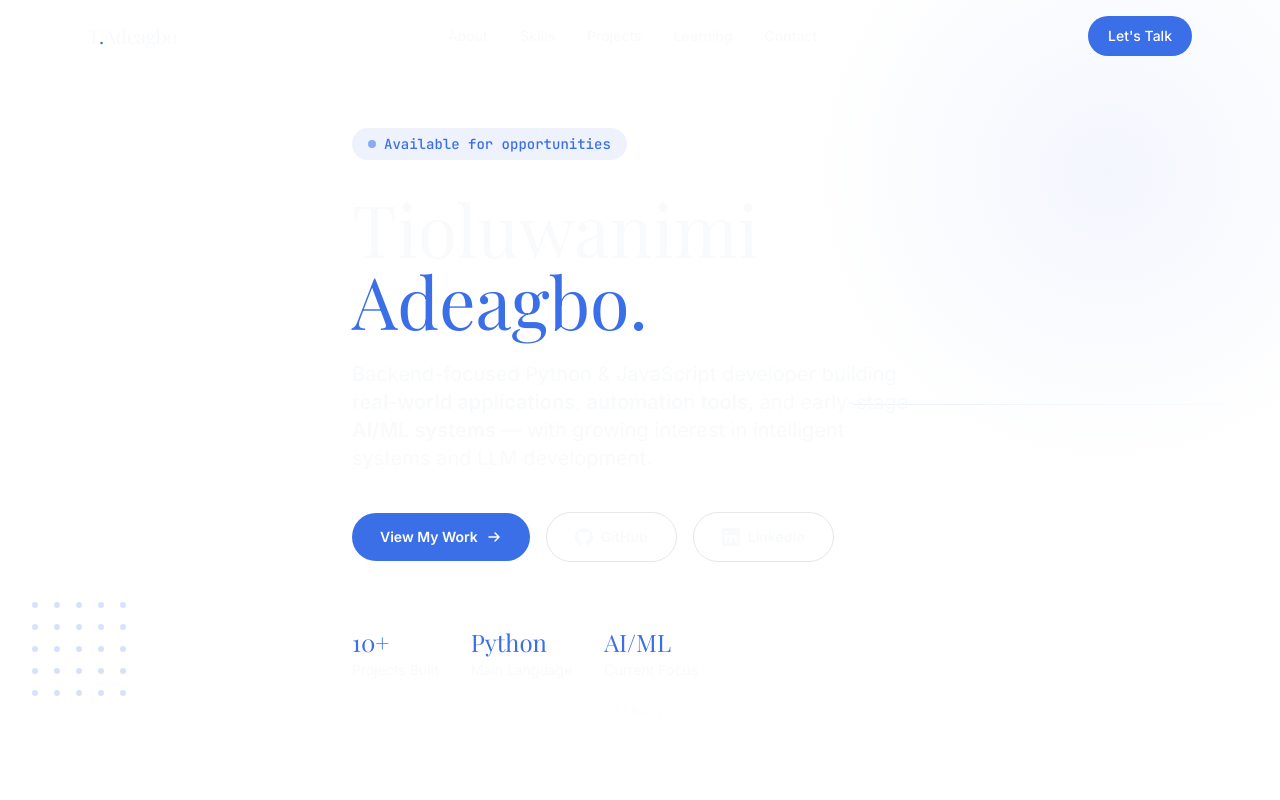
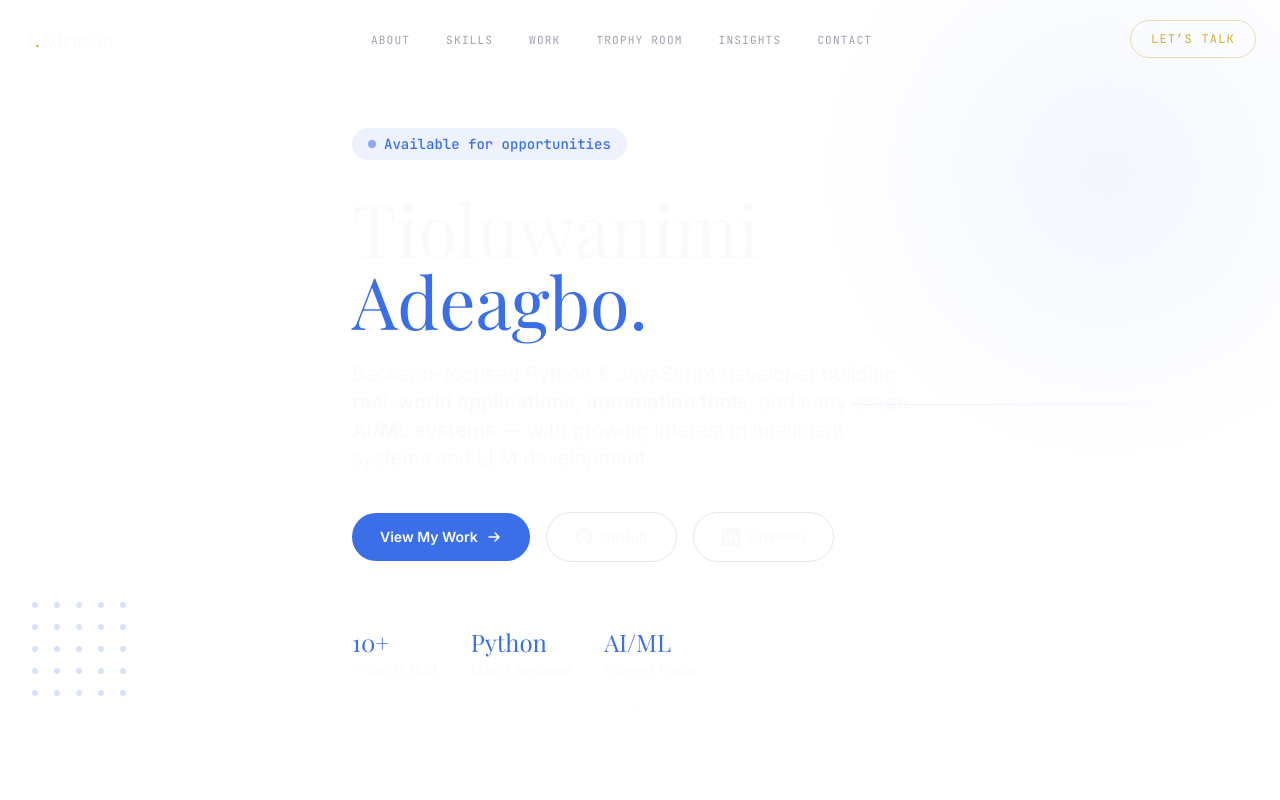
Before and after one commit to Tioluwanim/tioluwanimi-adeagbo-portfollio, a Next.js app: page / in a window 1280 px wide. Shown: the top 800 px of the page. Built offline with nearby package versions, Linux system fonts and the light colour scheme; a web font is replaced by a local one.

Commit message:
Refactor Navbar component and update links

```diff
--- a/components/Navbar.jsx
+++ b/components/Navbar.jsx
@@ -1,12 +1,14 @@
 'use client'
 
 import { useState, useEffect } from 'react'
+import { motion, AnimatePresence } from 'framer-motion'
 
 const links = [
   { label: 'About', href: '#about' },
   { label: 'Skills', href: '#skills' },
-  { label: 'Projects', href: '#projects' },
-  { label: 'Learning', href: '#learning' },
+  { label: 'Work', href: '#projects' },
+  { label: 'Trophy Room', href: '#trophy-room' },
+  { label: 'Insights', href: '#insights' },
   { label: 'Contact', href: '#contact' },
 ]
 
@@ -22,26 +24,22 @@ export default function Navbar() {
 
   return (
     <nav
-      className={`fixed top-0 left-0 right-0 z-50 transition-all duration-300 ${
-        scrolled ? 'bg-white/90 backdrop-blur-md shadow-sm border-b border-slate-100' : 'bg-transparent'
+      className={`fixed top-0 left-0 right-0 z-50 transition-all duration-500 ${
+        scrolled ? 'glass-panel border-b border-void-line' : 'bg-transparent'
       }`}
     >
-      <div className="max-w-6xl mx-auto px-6 py-4 flex items-center justify-between">
-        {/* Logo / Name */}
-        <a
-          href="#"
-          className="font-display text-xl text-ink tracking-tight hover:text-[#3B6FE8] transition-colors duration-200"
-        >
-          T<span style={{ color: '#3B6FE8' }}>.</span>Adeagbo
+      <div className="max-w-7xl mx-auto px-6 py-5 flex items-center justify-between">
+        <a href="#hero" data-cursor-hover className="font-display text-xl text-obsidian tracking-tight">
+          T<span className="text-gold">.</span>Adeagbo
         </a>
 
-        {/* Desktop Links */}
-        <ul className="hidden md:flex items-center gap-8">
+        <ul className="hidden lg:flex items-center gap-9">
           {links.map((link) => (
             <li key={link.href}>
               <a
                 href={link.href}
-                className="font-body text-sm font-medium text-subtle hover:text-[#3B6FE8] transition-colors duration-200 accent-underline"
+                data-cursor-hover
+                className="font-mono text-[0.7rem] tracking-widest uppercase text-mist hover:text-gold transition-colors duration-300"
               >
                 {link.label}
               </a>
@@ -49,45 +47,41 @@ export default function Navbar() {
           ))}
         </ul>
 
-        {/* CTA Button */}
         <a
           href="#contact"
-          className="hidden md:inline-flex items-center gap-2 bg-[#3B6FE8] text-white text-sm font-medium px-5 py-2.5 rounded-full hover:bg-[#2554C7] transition-colors duration-200"
+          data-cursor-hover
+          className="hidden lg:inline-flex items-center gap-2 border border-gold/40 text-gold text-xs font-mono uppercase tracking-widest px-5 py-2.5 rounded-full hover:bg-gold hover:text-void transition-all duration-300"
         >
-          Let's Talk
+          Let&rsquo;s Talk
         </a>
 
-        {/* Mobile Hamburger */}
         <button
           onClick={() => setMenuOpen(!menuOpen)}
-          className="md:hidden flex flex-col gap-1.5 p-1"
+          className="lg:hidden flex flex-col gap-1.5 p-1"
           aria-label="Toggle menu"
         >
-          <span
-            className={`block w-6 h-0.5 bg-ink transition-all duration-300 ${menuOpen ? 'rotate-45 translate-y-2' : ''}`}
-          />
-          <span
-            className={`block w-6 h-0.5 bg-ink transition-all duration-300 ${menuOpen ? 'opacity-0' : ''}`}
-          />
-          <span
-            className={`block w-6 h-0.5 bg-ink transition-all duration-300 ${menuOpen ? '-rotate-45 -translate-y-2' : ''}`}
-          />
+          <span className={`block w-6 h-px bg-gold transition-all duration-300 ${menuOpen ? 'rotate-45 translate-y-[7px]' : ''}`} />
+          <span className={`block w-6 h-px bg-gold transition-all duration-300 ${menuOpen ? 'opacity-0' : ''}`} />
+          <span className={`block w-6 h-px bg-gold transition-all duration-300 ${menuOpen ? '-rotate-45 -translate-y-[7px]' : ''}`} />
         </button>
       </div>
 
-      {/* Mobile Menu */}
-      <div
-        className={`md:hidden bg-white border-t border-slate-100 transition-all duration-300 overflow-hidden ${
-          menuOpen ? 'max-h-96 opacity-100' : 'max-h-0 opacity-0'
-        }`}
+      <AnimatePresence>
+        {menuOpen && (
+          <motion.div
+            initial={{ height: 0, opacity: 0 }}
+            animate={{ height: 'auto', opacity: 1 }}
+            exit={{ height: 0, opacity: 0 }}
+            transition={{ duration: 0.4, ease: [0.16, 1, 0.3, 1] }}
+            className="lg:hidden glass-panel border-t border-void-line overflow-hidden"
           >
-        <ul className="px-6 py-4 flex flex-col gap-4">
+            <ul className="px-6 py-6 flex flex-col gap-5">
               {links.map((link) => (
                 <li key={link.href}>
                   <a
                     href={link.href}
                     onClick={() => setMenuOpen(false)}
-                className="font-body text-base font-medium text-ink hover:text-[#3B6FE8] transition-colors duration-200"
+                    className="font-body text-base text-obsidian hover:text-gold transition-colors duration-200"
                   >
                     {link.label}
                   </a>
@@ -97,13 +91,15 @@ export default function Navbar() {
                 <a
                   href="#contact"
                   onClick={() => setMenuOpen(false)}
-              className="inline-flex items-center gap-2 bg-[#3B6FE8] text-white text-sm font-medium px-5 py-2.5 rounded-full"
+                  className="inline-flex items-center gap-2 border border-gold/40 text-gold text-xs font-mono uppercase tracking-widest px-5 py-2.5 rounded-full"
                 >
-              Let's Talk
+                  Let&rsquo;s Talk
                 </a>
               </li>
             </ul>
-      </div>
+          </motion.div>
+        )}
+      </AnimatePresence>
     </nav>
   )
 }
```
Lines whose indentation alone changed are shown as unchanged.
